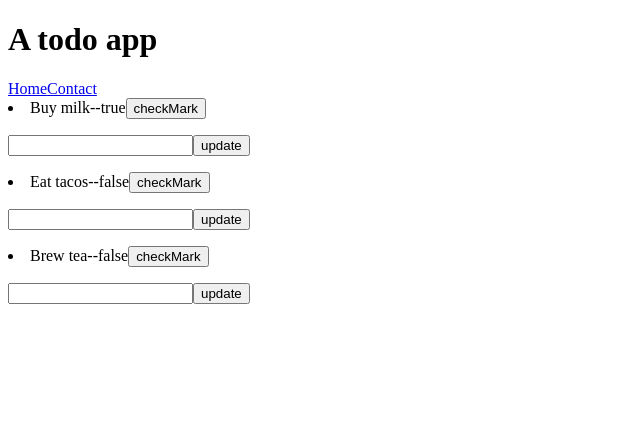
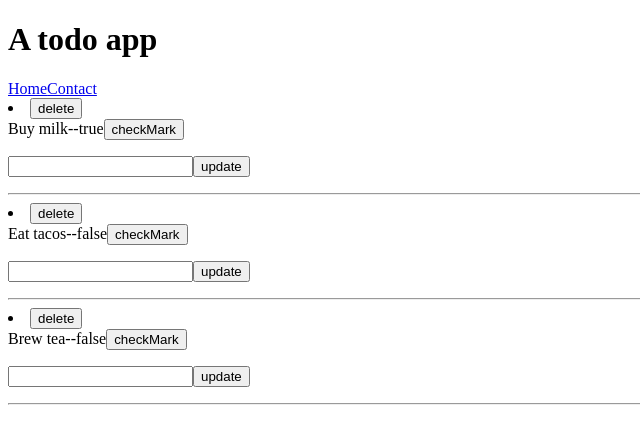
Before and after one commit to abhinabadutta2019/toDoList-react, a React (Create React App) app: page / in a window 1280 px wide. Shown: the top 444 px of the page, without its empty margins (0-640 px from the left). Built offline with nearby package versions, Linux system fonts and the light colour scheme.

Commit message:
delete task button done

```diff
--- a/src/Home.js
+++ b/src/Home.js
@@ -20,6 +20,19 @@ const Home = () => {
     setinputValue(e.target.value);
 
     // console.log(todos, "todos");
+  };
+
+  //
+  const deleteHandle = (todoId) => {
+    // console.log("Hi");
+
+    const filterValue = todos.filter((oneItem) => {
+      if (oneItem.id != todoId) {
+        return oneItem;
+      }
+    });
+
+    setTodos(filterValue);
   };
   //
   const onCheckMark = (todoId) => {
@@ -61,6 +74,7 @@ const Home = () => {
         inputHandler={inputHandler}
         buttonSubmit={buttonSubmit}
         onCheckMark={onCheckMark}
+        deleteHandle={deleteHandle}
       />
     </>
   );
--- a/src/TaskList.js
+++ b/src/TaskList.js
@@ -1,8 +1,22 @@
-const TaskList = ({ todos, inputHandler, buttonSubmit, onCheckMark }) => {
+const TaskList = ({
+  todos,
+  inputHandler,
+  buttonSubmit,
+  onCheckMark,
+  deleteHandle,
+}) => {
   return (
     <>
       {todos.map((todo) => (
         <li key={todo.id}>
+          <button
+            onClick={() => {
+              deleteHandle(todo.id);
+            }}
+          >
+            delete
+          </button>
+          <br />
           {todo.title}--{todo.done.toString()}
           {/* true false button */}
           <button
@@ -27,6 +41,7 @@ const TaskList = ({ todos, inputHandler, buttonSubmit, onCheckMark }) => {
               update
             </button>
           </p>
+          <hr />
         </li>
       ))}
     </>
```
